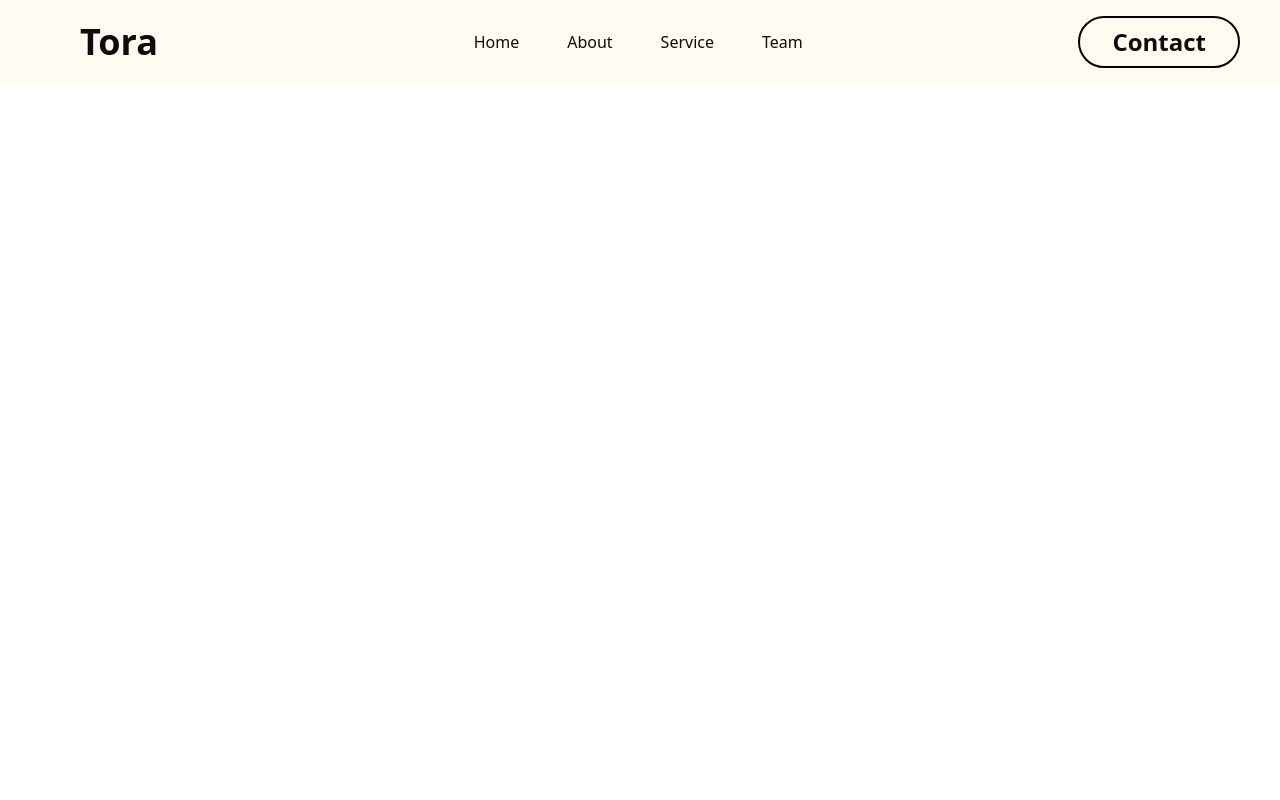
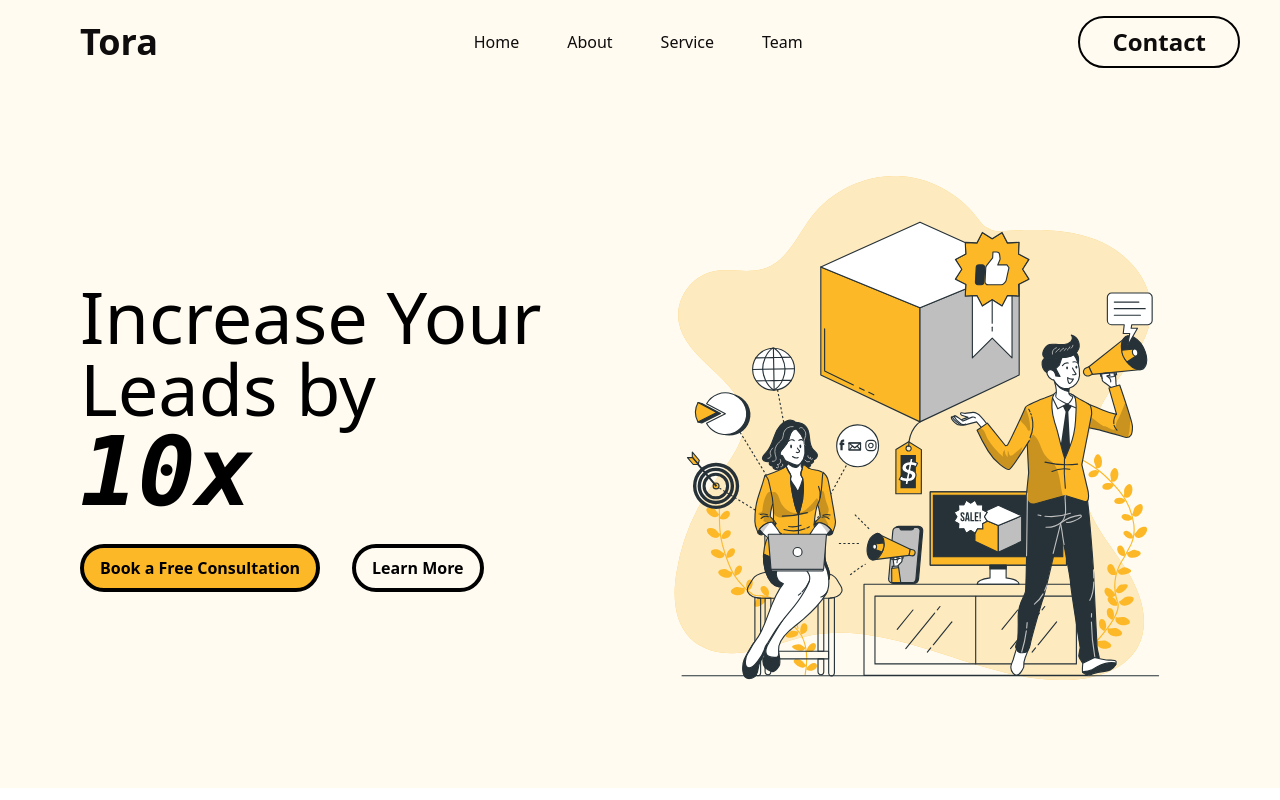
Before and after one commit to hamzahxx/Tora-Media, a React (Vite) app: page / in a window 1280 px wide. Built offline with nearby package versions, Linux system fonts and the light colour scheme.

Commit message:
Hero page
- Added a new Hero.jsx component
- Added SVG called Marketing-bro.svg to use in Hero component
- Added Hero title and CTA buttons
- Updated App.jsx to include Hero component

```diff
--- a/src/App.jsx
+++ b/src/App.jsx
@@ -1,9 +1,11 @@
+import Hero from "./components/Hero";
 import Navbar from "./components/Navbar";
 
 function App() {
   return (
     <>
       <Navbar />
+      <Hero />
     </>
   );
 }
--- /dev/null
+++ b/src/components/Hero.jsx
@@ -0,0 +1,39 @@
+import marketing from "../assets/Marketing-bro.svg";
+
+function Hero() {
+  return (
+    <div className="bg-background flex flex-col-reverse lg:flex-row justify-center items-center h-[100%] lg:h-[88vh] py-4 px-10 pt-10 lg:pt-0">
+      <div className="px-10 pt-3 lg:pt-10">
+        <div>
+          <h1 className="text-5xl lg:text-7xl text-center lg:text-left">
+            Increase Your Leads by{" "}
+            <span className="text-6xl lg:text-8xl font-bold italic font-mono">
+              10x
+            </span>
+          </h1>
+        </div>
+        <div className="flex justify-center lg:justify-start">
+          <a
+            href="/"
+            className="text-center bg-primary hover:bg-green-300 duration-150 rounded-3xl border-4 border-black font-bold my-6 mr-4 px-4 py-2"
+          >
+            Book a Free Consultation
+          </a>
+          <a
+            href="/"
+            className="text-center hover:bg-accent duration-150 rounded-3xl border-4 border-black font-bold my-6 ml-4 px-4 py-2"
+          >
+            Learn More
+          </a>
+        </div>
+      </div>
+      <img
+        src={marketing}
+        className="lg:px-10 lg:py-0 h-[45vh] lg:h-[70vh] w-auto"
+        alt="Marketing Image"
+      />
+    </div>
+  );
+}
+
+export default Hero;
```
Also changed, not shown: src/assets/Marketing-bro.svg (added).
